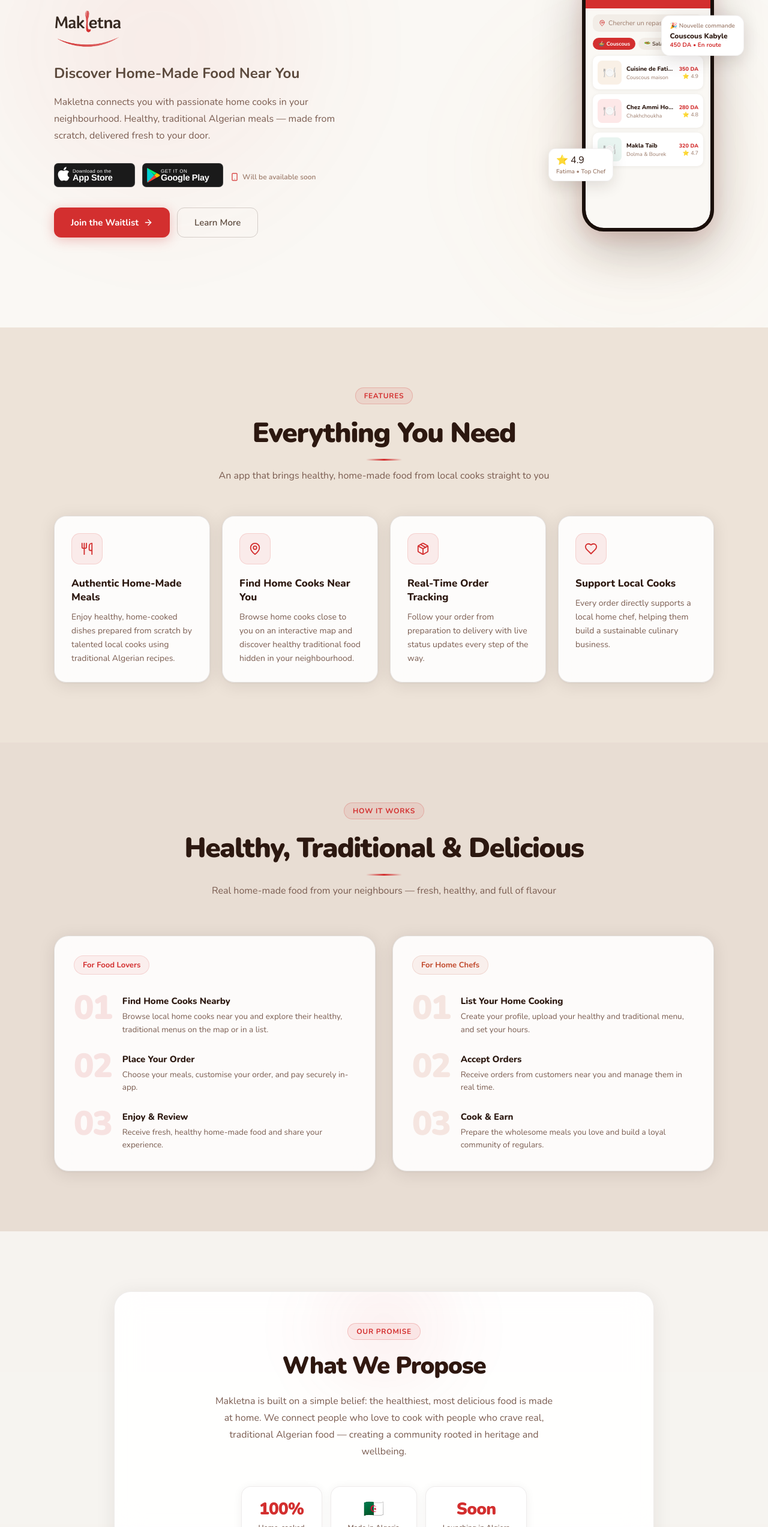
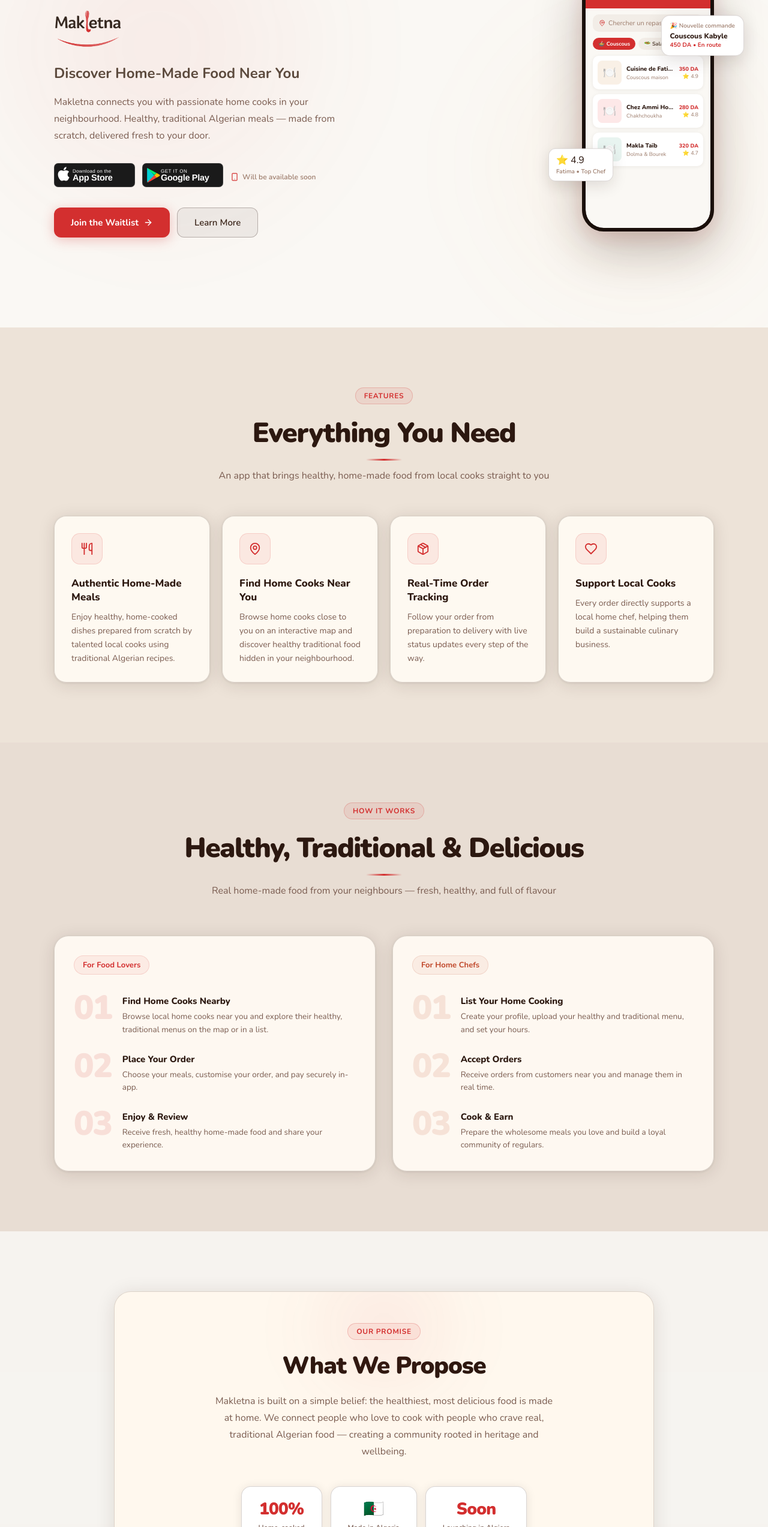
Before and after one commit to OussamaBATOUCHE/makletna-landing, a React (Vite) app: page / in a window 1280 px wide. Shown: the part 254-2800 px from the top of the page at 60% size. Built offline with nearby package versions, Linux system fonts and the light colour scheme; a web font is replaced by a local one.

Commit message:
sync: update from makletna fullstack (2026-03-17)

```diff
--- a/src/LandingPage.tsx
+++ b/src/LandingPage.tsx
@@ -454,7 +454,7 @@
                 borderRadius: 14,
                 padding: "10px 14px",
                 boxShadow: "0 8px 30px rgba(44,24,16,0.14)",
-                border: "1px solid rgba(44,24,16,0.06)",
+                border: "1px solid rgba(44,24,16,0.16)",
                 minWidth: 130,
               }}
             >
@@ -474,7 +474,7 @@
                 borderRadius: 12,
                 padding: "8px 12px",
                 boxShadow: "0 8px 24px rgba(44,24,16,0.12)",
-                border: "1px solid rgba(44,24,16,0.06)",
+                border: "1px solid rgba(44,24,16,0.16)",
               }}
             >
               <div style={{ fontSize: 16 }}>⭐ 4.9</div>
@@ -525,7 +525,7 @@
                 }}
                 onMouseLeave={(e) => {
                   (e.currentTarget as HTMLDivElement).style.transform = "translateY(0)";
-                  (e.currentTarget as HTMLDivElement).style.boxShadow = "0 4px 28px rgba(44,24,16,0.10), 0 1px 4px rgba(44,24,16,0.06)";
+                  (e.currentTarget as HTMLDivElement).style.boxShadow = "0 4px 28px rgba(44,24,16,0.13), 0 1px 4px rgba(44,24,16,0.09)";
                 }}
               >
                 <div style={{
@@ -646,10 +646,10 @@
               {t.propose.stats.map((stat, i) => (
                 <div key={i} style={{
                   background: "#fff",
-                  border: "1.5px solid rgba(44,24,16,0.08)",
+                  border: "1.5px solid rgba(44,24,16,0.18)",
                   borderRadius: 16, padding: "18px 28px",
                   minWidth: 130, textAlign: "center",
-                  boxShadow: "0 2px 16px rgba(44,24,16,0.06)",
+                  boxShadow: "0 2px 16px rgba(44,24,16,0.10)",
                 }}>
                   <div style={{ fontSize: 28, fontWeight: 900, color: "#D32F2F", letterSpacing: "-0.03em", marginBottom: 4 }}>
                     {stat.value}
--- a/src/index.css
+++ b/src/index.css
@@ -11,7 +11,7 @@
 }
 
 body {
-  background: #FAF8F4;
+  background: #FCFCF7;
   color: #2C1810;
   font-family: 'Nunito', -apple-system, BlinkMacSystemFont, 'Segoe UI', sans-serif;
   -webkit-font-smoothing: antialiased;
@@ -26,19 +26,19 @@
 
 /* Light glass cards */
 .glass {
-  background: rgba(255, 255, 255, 0.88);
+  background: rgba(255, 250, 243, 0.94);
   backdrop-filter: blur(16px);
   -webkit-backdrop-filter: blur(16px);
-  border: 1px solid rgba(44, 24, 16, 0.12);
-  box-shadow: 0 4px 28px rgba(44, 24, 16, 0.10), 0 1px 4px rgba(44, 24, 16, 0.06);
+  border: 1px solid rgba(44, 24, 16, 0.18);
+  box-shadow: 0 4px 28px rgba(44, 24, 16, 0.13), 0 1px 4px rgba(44, 24, 16, 0.09);
 }
 
 .glass-strong {
-  background: rgba(255, 255, 255, 0.92);
+  background: rgba(255, 248, 238, 0.96);
   backdrop-filter: blur(24px);
   -webkit-backdrop-filter: blur(24px);
-  border: 1px solid rgba(44, 24, 16, 0.08);
-  box-shadow: 0 4px 32px rgba(44, 24, 16, 0.08);
+  border: 1px solid rgba(44, 24, 16, 0.16);
+  box-shadow: 0 4px 32px rgba(44, 24, 16, 0.12);
 }
 
 /* Animated blobs */
@@ -120,9 +120,9 @@
 .btn-primary:disabled { opacity: 0.6; cursor: not-allowed; transform: none; }
 
 .btn-outline {
-  background: transparent;
-  color: #5C4A3D;
-  border: 1.5px solid rgba(44, 24, 16, 0.18);
+  background: rgba(44, 24, 16, 0.06);
+  color: #3A2418;
+  border: 1.5px solid rgba(44, 24, 16, 0.28);
   border-radius: 12px;
   padding: 14px 28px;
   font-size: 15px;
@@ -132,8 +132,8 @@
   transition: background 0.2s, border-color 0.2s, color 0.2s;
 }
 .btn-outline:hover {
-  background: rgba(44, 24, 16, 0.04);
-  border-color: rgba(44, 24, 16, 0.3);
+  background: rgba(44, 24, 16, 0.11);
+  border-color: rgba(44, 24, 16, 0.42);
   color: #2C1810;
 }
 
```
